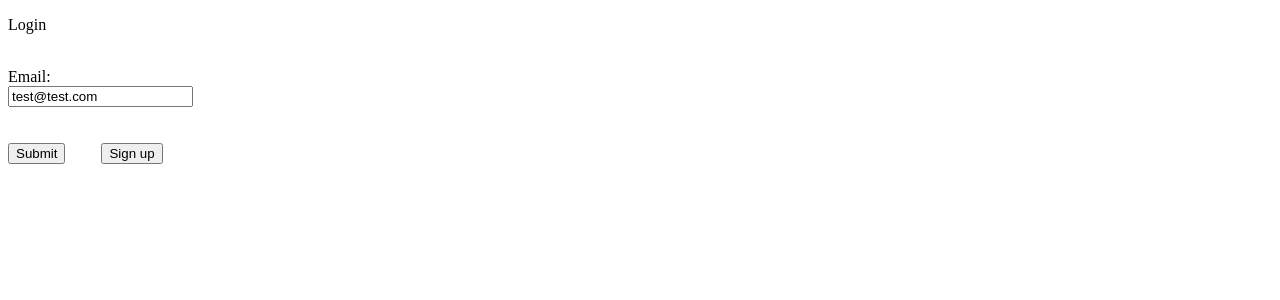
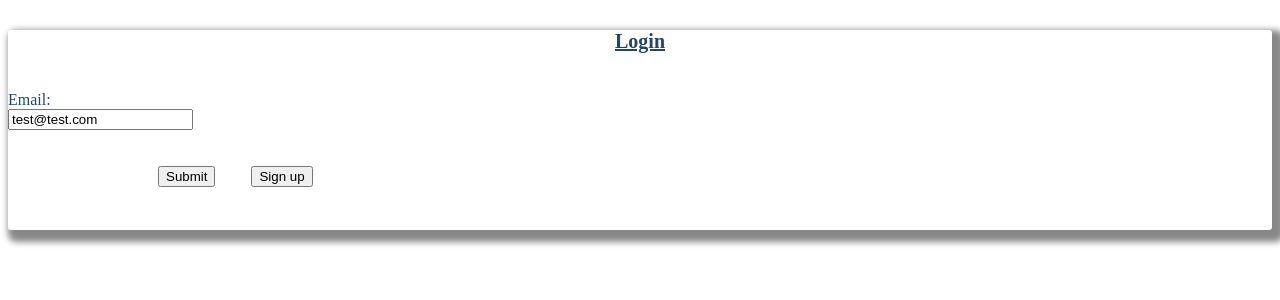
Before and after one commit to vicky-sharma-416/angular, an Angular app: page /login in a window 1280 px wide. Shown: the top 300 px of the page. Built offline with nearby package versions, Linux system fonts and the light colour scheme.

Commit message:
Update login.component.css

```diff
--- a/src/app/login/login.component.css
+++ b/src/app/login/login.component.css
@@ -0,0 +1,18 @@
+#set{
+color:#224668;
+margin-top: 30px;
+box-shadow: 6px 6px 6px 6px #888888;
+height: 200px;
+border-radius: 3px;
+
+}
+p{
+
+font-size: 20px;
+font-weight: bold;text-align: center;
+margin-top: 20px;
+text-decoration: underline;
+}
+#lgn{
+	margin-left:150px;
+}
```
